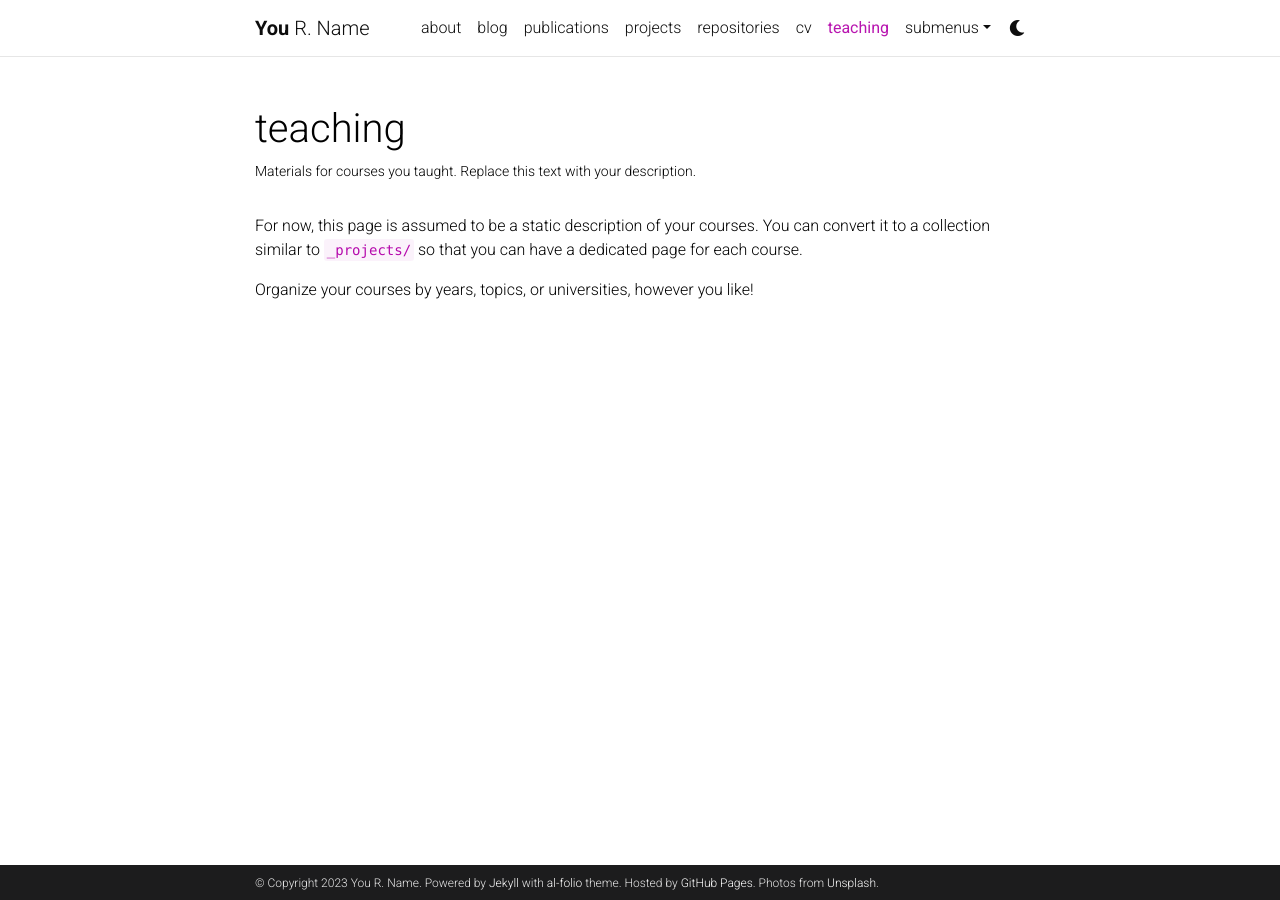
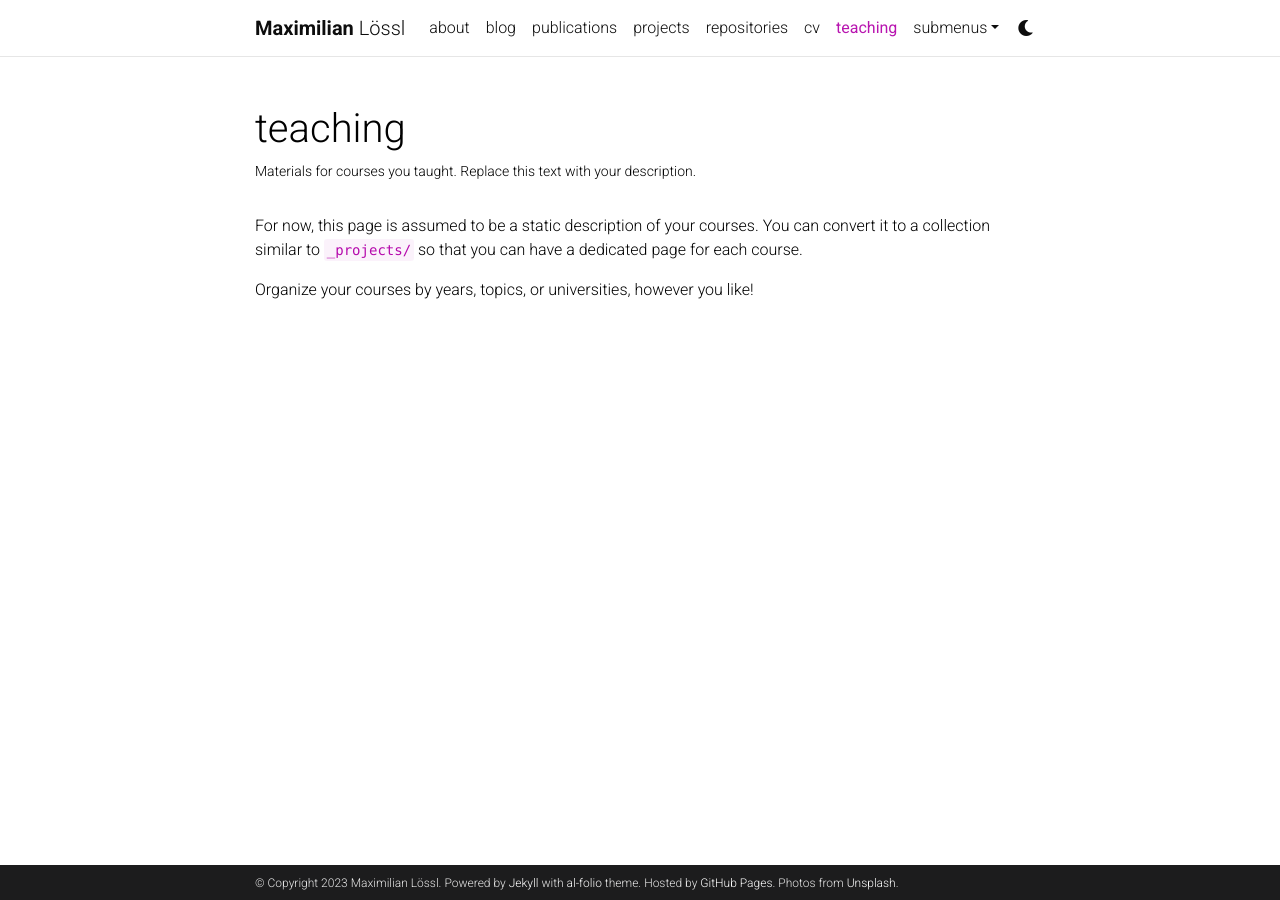
Before and after one commit to MaximilianLoessl/Loessl, a Jekyll site: the page built from _pages/teaching.md, in a window 1280 px wide. Built offline with Jekyll 4.4.1, drawn with Linux system fonts in a browser that asks for light colours; comment, search, counter and statistics services are not loaded; a style sheet for code colours, icons or effects is not loaded.

Commit message:
namechange

```diff
--- a/_config.yml
+++ b/_config.yml
@@ -3,10 +3,10 @@
 # -----------------------------------------------------------------------------
 
 title: blank # the website title (if blank, full name will be used instead)
-first_name: You
-middle_name: R.
-last_name: Name
-email: you@example.com
+first_name: Maximilian
+middle_name:
+last_name: Lössl
+email: maximilian.loessl@students.unibe.ch
 description: > # the ">" symbol means to ignore newlines until "footer_text:"
   A simple, whitespace theme for academics. Based on [*folio](https://github.com/bogoli/-folio) design.
 footer_text: >
```
